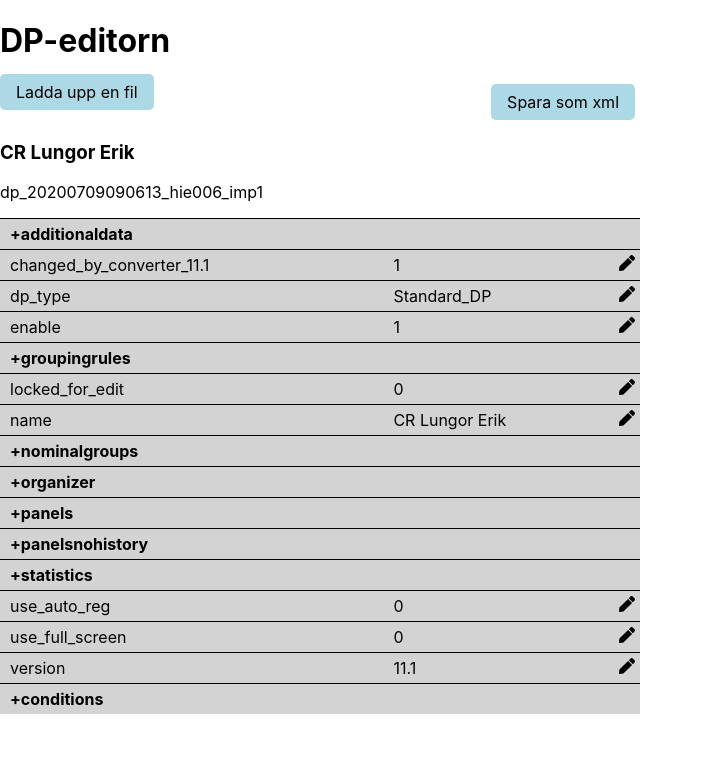
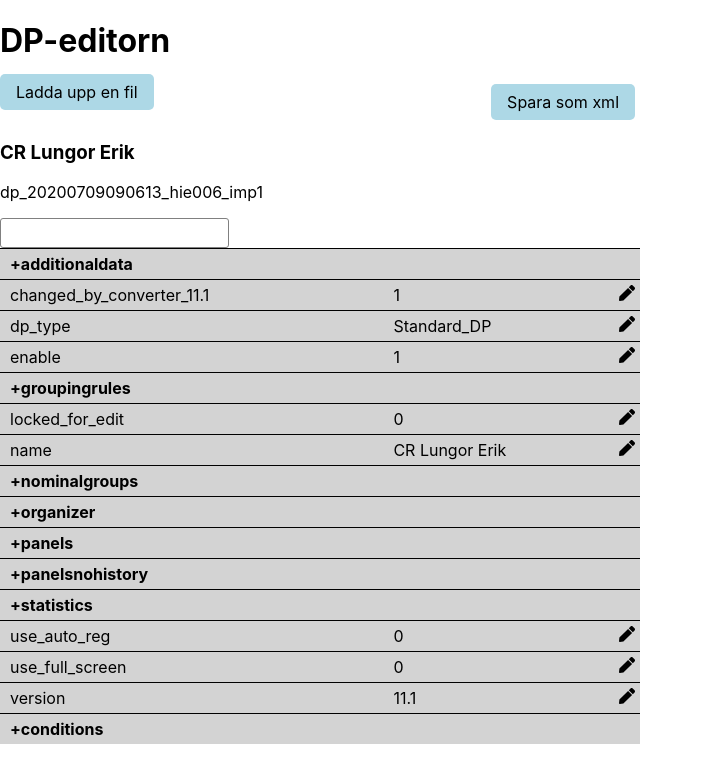
Before and after one commit to eriklofblad/dp-editor, a React (Create React App) app: page / in a window 1280 px wide. Shown: the top 782 px of the page, without its empty margins (0-703 px from the left). Built offline with nearby package versions, Linux system fonts and the light colour scheme.

Commit message:
including search function

```diff
--- a/src/App.tsx
+++ b/src/App.tsx
@@ -32,6 +32,8 @@ function App() {
     active: boolean;
     node: XMLNode | null;
   }>({ active: false, node: null });
+  const [search, setSearch] = useState<string>("");
+  const [foundNodes, setFoundNodes] = useState<XMLNode[]>([]);
 
   useEffect(() => {
     setNewData(xmlData);
@@ -64,6 +66,16 @@ function App() {
       )
     );
   };
+
+  useEffect(() => {
+    if (search.length > 2) {
+      setFoundNodes(
+        nodes.filter(
+          (node) => node.value._text && node.value._text.includes(search)
+        )
+      );
+    }
+  }, [search, nodes]);
 
   const startEdit = (node: XMLNode) => {
     setEditing({ active: true, node });
@@ -103,16 +115,40 @@ function App() {
         </div>
         <h3>{dpName}</h3>
         <p>{baseName}</p>
+        <input
+          type="text"
+          value={search}
+          onChange={(e) => setSearch(e.target.value)}
+        />
         <div style={{ display: "flex" }}>
           <table>
             <tbody>
               {nodes
                 .filter((node) => node.parent_path_segment._text === baseName)
+                .filter((node) => {
+                  if (search.length < 3) {
+                    return true;
+                  }
+
+                  let doesContain = false;
+
+                  foundNodes.forEach((nd) => {
+                    if (
+                      nd.parent_path_segment._text.includes(
+                        node.path_segment._text
+                      )
+                    ) {
+                      doesContain = true;
+                    }
+                  });
+                  return doesContain;
+                })
                 .map((node) => (
                   <TreeBase
                     key={node.path_segment._text}
                     activeNode={node}
-                    childNodes={nodes.filter(
+                    childNodes={nodes
+                      .filter(
                         (nd) =>
                           nd.parent_path_segment._text &&
                           (nd.parent_path_segment._text ===
@@ -120,9 +156,32 @@ function App() {
                             nd.parent_path_segment._text.startsWith(
                               node.path_segment._text + "\\"
                             ))
-                    )}
+                      )
+                      .filter((nd) => {
+                        if (search.length < 3) {
+                          return true;
+                        }
+                        let found = false;
+                        foundNodes.forEach((fnode) => {
+                          if (
+                            fnode.path_segment._text.startsWith(
+                              node.path_segment._text
+                            ) ||
+                            fnode.path_segment._text === node.path_segment._text
+                          ) {
+                            found = true;
+                          }
+                        });
+                        return found;
+                      })}
                     level={1}
                     startEdit={startEdit}
+                    search={search}
+                    foundNodes={foundNodes.filter((nd) =>
+                      nd.parent_path_segment._text.startsWith(
+                        node.path_segment._text
+                      )
+                    )}
                   />
                 ))}
             </tbody>
--- a/src/TreeBase.tsx
+++ b/src/TreeBase.tsx
@@ -7,6 +7,8 @@ interface IProps {
   activeNode: XMLNode;
   level: number;
   startEdit: (node: XMLNode) => void;
+  search: string;
+  foundNodes: XMLNode[];
 }
 
 const TreeBase: React.FC<IProps> = ({
@@ -14,6 +16,8 @@ const TreeBase: React.FC<IProps> = ({
   childNodes,
   level,
   startEdit,
+  search,
+  foundNodes,
 }) => {
   const [open, setOpen] = useState(false);
   const hasChildren = childNodes.length > 0;
@@ -49,19 +53,57 @@ const TreeBase: React.FC<IProps> = ({
           .filter(
             (node) => path_segment._text === node.parent_path_segment._text
           )
+          .filter((node) => {
+            if (search.length < 3) {
+              return true;
+            }
+            let found = false;
+            foundNodes.forEach((fnode) => {
+              if (
+                fnode.path_segment._text.startsWith(
+                  node.path_segment._text + "\\"
+                ) ||
+                fnode.path_segment._text === node.path_segment._text
+              ) {
+                found = true;
+              }
+            });
+            return found;
+          })
           .map((node) => (
             <TreeBase
               key={node.path_segment._text}
               activeNode={node}
               level={level + 1}
-              childNodes={childNodes.filter(
-                (nd) =>
-                  nd.parent_path_segment._text === node.path_segment._text ||
-                  nd.parent_path_segment._text.startsWith(
-                    node.path_segment._text + "\\"
-                  )
+              childNodes={childNodes
+                .filter(
+                  (nd) =>
+                    nd.parent_path_segment._text === node.path_segment._text ||
+                    nd.parent_path_segment._text.startsWith(
+                      node.path_segment._text + "\\"
+                    )
+                )
+                .filter((nd) => {
+                  if (search.length < 3) {
+                    return true;
+                  }
+                  let found = false;
+                  foundNodes.forEach((fnode) => {
+                    if (
+                      fnode.path_segment._text.startsWith(
+                        node.path_segment._text
+                      )
+                    ) {
+                      found = true;
+                    }
+                  });
+                  return found;
+                })}
+              startEdit={startEdit}
+              foundNodes={foundNodes.filter((nd) =>
+                nd.parent_path_segment._text.startsWith(node.path_segment._text)
               )}
-              startEdit={startEdit}
+              search={search}
             />
           ))}
     </React.Fragment>
```
Lines whose indentation alone changed are shown as unchanged.
